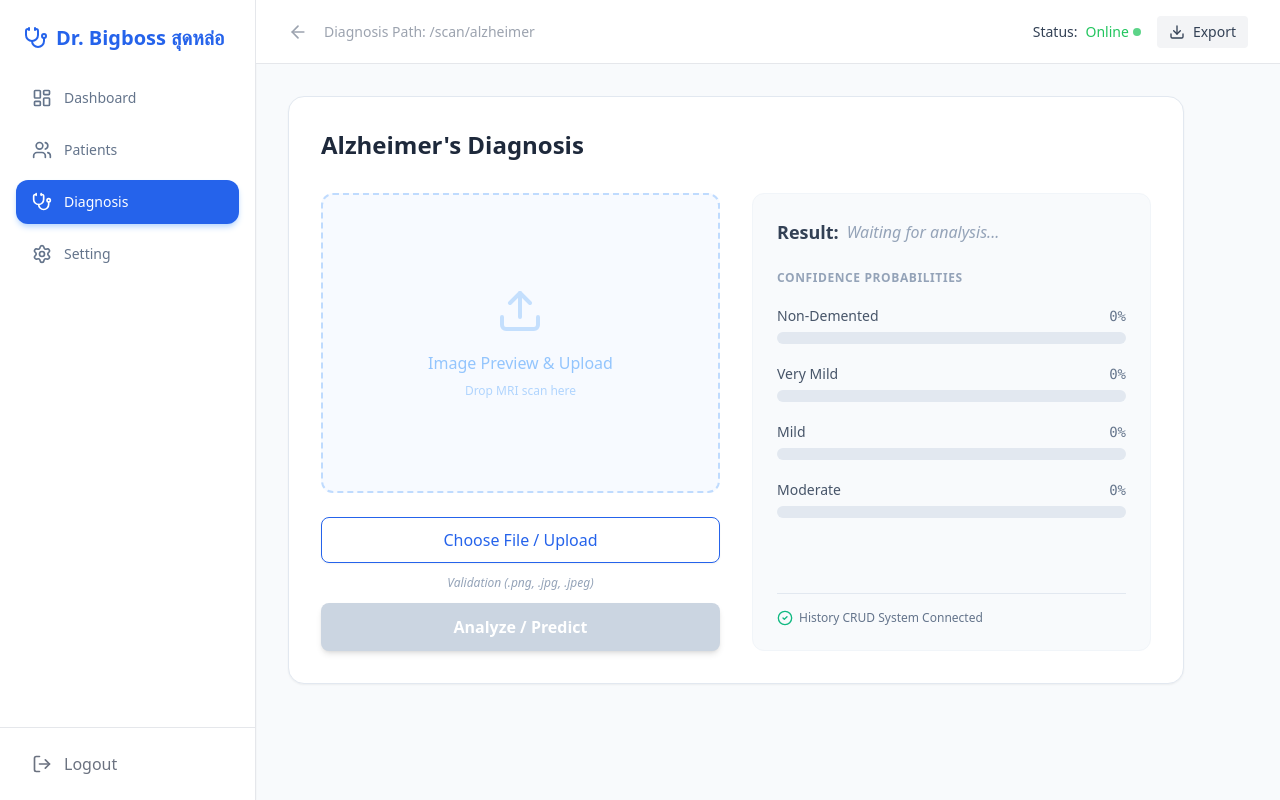
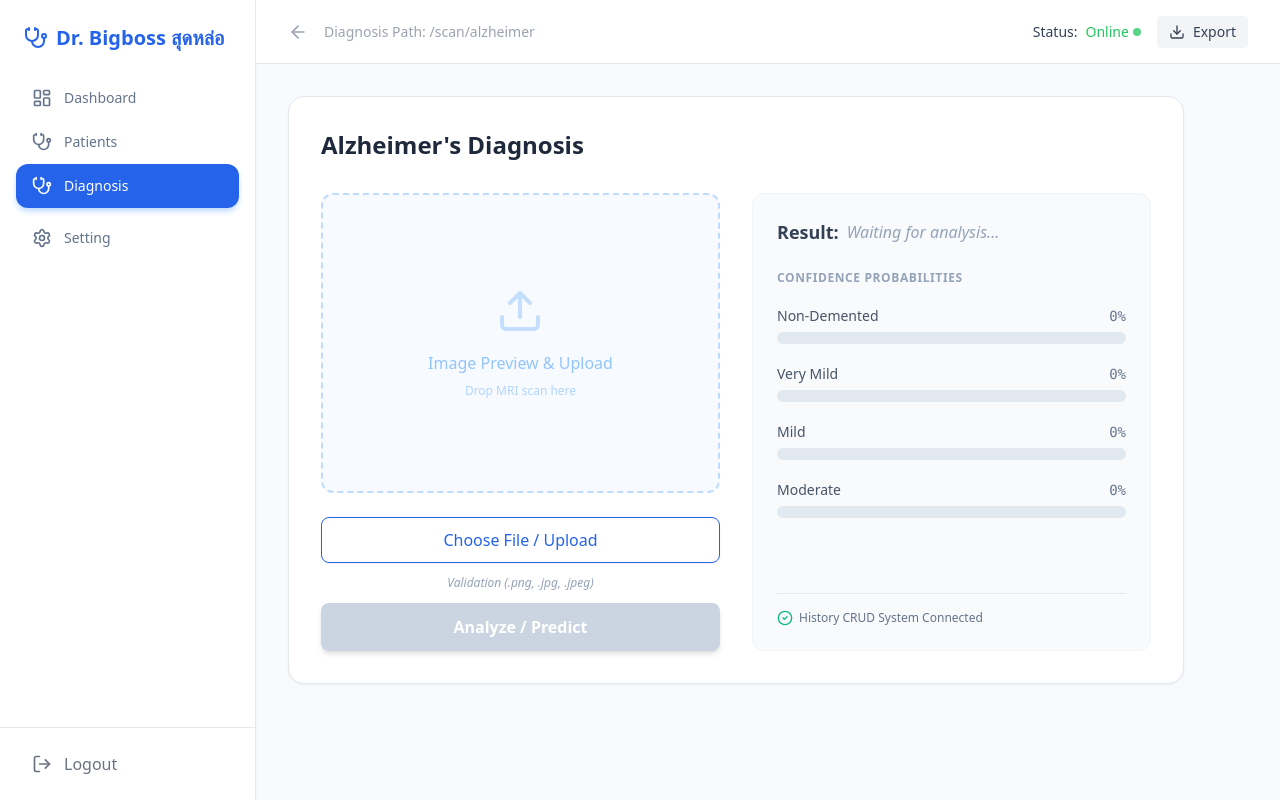
Before and after one commit to aekkarachk-prog/SWEN_AI, a Next.js app in the folder frontend/: page /diagnosis in a window 1280 px wide. Built offline with nearby package versions, Linux system fonts and the light colour scheme.

Commit message:
fixed page.tsx diagnosis

```diff
--- a/frontend/app/diagnosis/page.tsx
+++ b/frontend/app/diagnosis/page.tsx
@@ -65,8 +65,12 @@ export default function DiagnosisPage() {
           <Link href="/">
             <NavItem icon={<LayoutDashboard size={20}/>} label="Dashboard" />
           </Link>
-          <NavItem icon={<Users size={20}/>} label="Patients" />
-          <NavItem icon={<Stethoscope size={20}/>} label="Diagnosis" active />
+          <Link href="/history">
+            <NavItem icon={<Stethoscope size={20}/>} label="Patients" />
+          </Link>
+          <Link href="/diagnosis">
+            <NavItem icon={<Stethoscope size={20}/>} label="Diagnosis" active/>
+          </Link>
           <NavItem icon={<Settings size={20}/>} label="Setting" />
         </nav>
 
```
